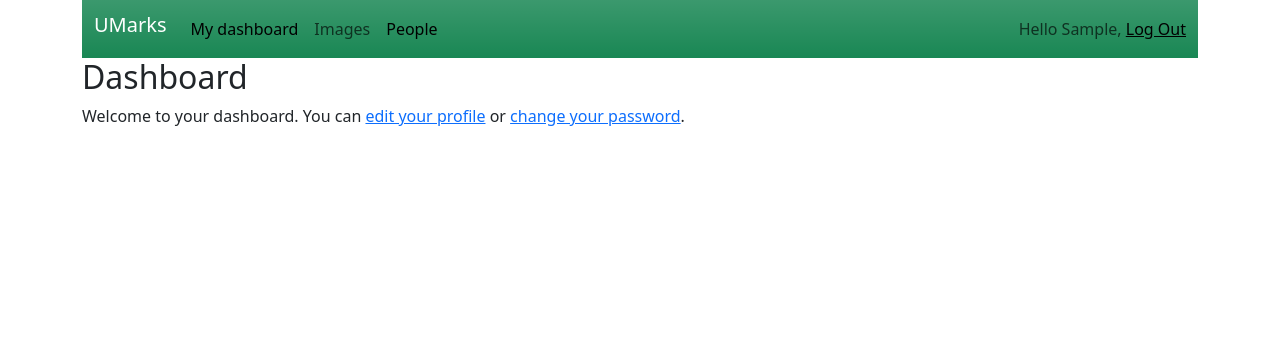
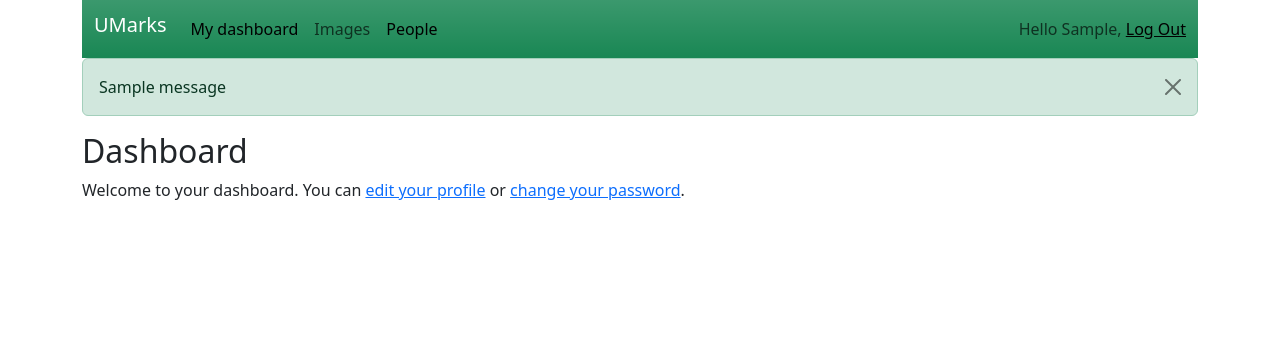
Before and after one commit to roman-yatsenko/python-web-social, a Django app: page /account/ in a window 1280 px wide. Shown: the top 358 px of the page. Run offline with Django 4.2, Linux system fonts and the light colour scheme; a user stored in the database is signed in; tables that the repository leaves empty hold one stand-in row (values such as "Sample post"); one stand-in notice (Sample message) is shown.

Commit message:
Add message styles

```diff
--- a/account/templates/base.html
+++ b/account/templates/base.html
@@ -44,6 +44,18 @@
           </div>
         </div>
     </nav>
+
+    {% if messages %}
+    <div id="messages">
+        {% for message in messages %}
+        <div class="alert alert-{% if message.tags == 'error' %}danger{% else %}success{% endif %} alert-dismissible fade show" role="alert">
+            {{ message|safe }}
+            <button type="button" class="btn-close" data-bs-dismiss="alert" aria-label="Close"></button>
+        </div>
+        {% endfor %}
+    </div>
+    {% endif %}
+
     <div id="content">
         {% block content %}
         {% endblock  %}
--- a/account/views.py
+++ b/account/views.py
@@ -1,3 +1,4 @@
+from django.contrib import messages
 from django.contrib.auth import authenticate, login
 from django.contrib.auth.decorators import login_required
 from django.http import HttpResponse
@@ -20,6 +21,9 @@ def edit(request):
         if user_form.is_valid() and profile_form.is_valid():
             user_form.save()
             profile_form.save()
+            messages.success(request, 'Profile updated successfully')
+        else:
+            messages.error(request, 'Error updating your profile')
     else:
         user_form = UserEditForm(instance=request.user)
         profile_form = ProfileEditForm(instance=request.user.profile)
```
